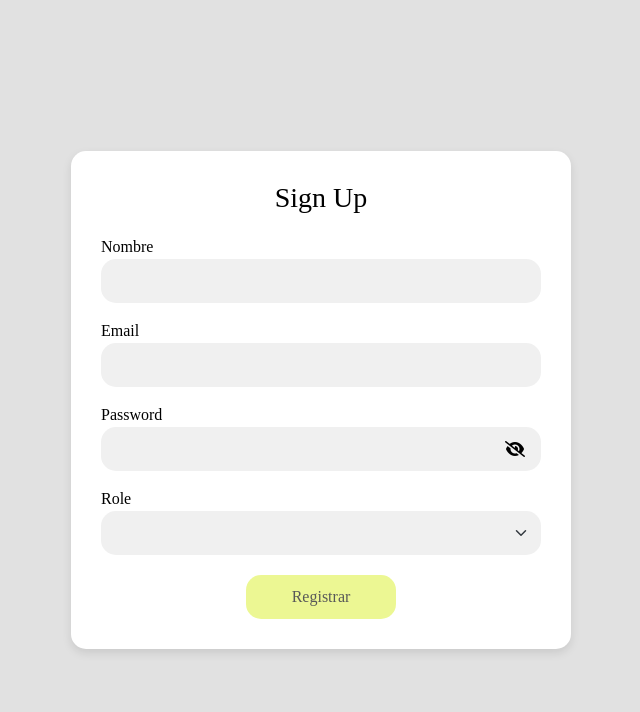
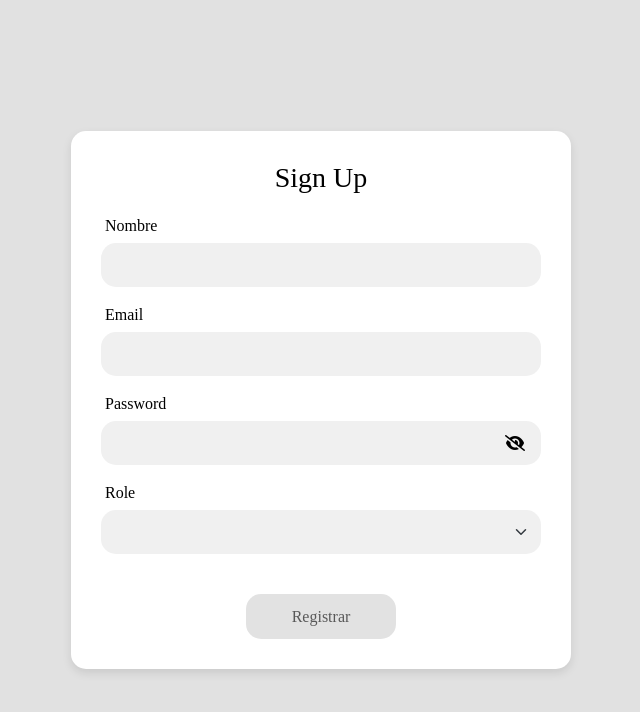
Before and after one commit to FranOrteg/DocAI, an Angular app in the folder client/: page /register in a window 1280 px wide. Shown: the top 712 px of the page, without its empty margins (319-959 px from the left). Built offline with nearby package versions, Linux system fonts and the light colour scheme.

Commit message:
Register Finished

```diff
--- a/client/src/app/components/register/register.component.css
+++ b/client/src/app/components/register/register.component.css
@@ -25,6 +25,12 @@
   margin-bottom: 20px;
 }
 
+label{
+  margin-bottom: 5px;
+  font-size: 16px;
+  padding-left: 4px;
+}
+
 form {
   width: 100%;
 }
@@ -46,7 +52,6 @@ form {
   width: 100%;
 }
 
-/* Ojo de contraseña */
 .password-container {
   position: relative;
   width: 100%;
@@ -71,17 +76,22 @@ form {
 .boton {
   display: flex;
   justify-content: center;
-  margin-top: 20px;
+  margin-top: 40px;
 }
 
 .btn {
-  background-color: #e2f45a;
+  background-color: lightgray;
   border: none;
   color: black;
   width: 150px;
+  height: 45px;
   padding: 10px;
   border-radius: 15px;
-  cursor: pointer;
+}
+
+.btn:hover {
+    background-color: rgb(200, 200, 200);
+    width: 152px;
 }
 
 /* Errores */
```
